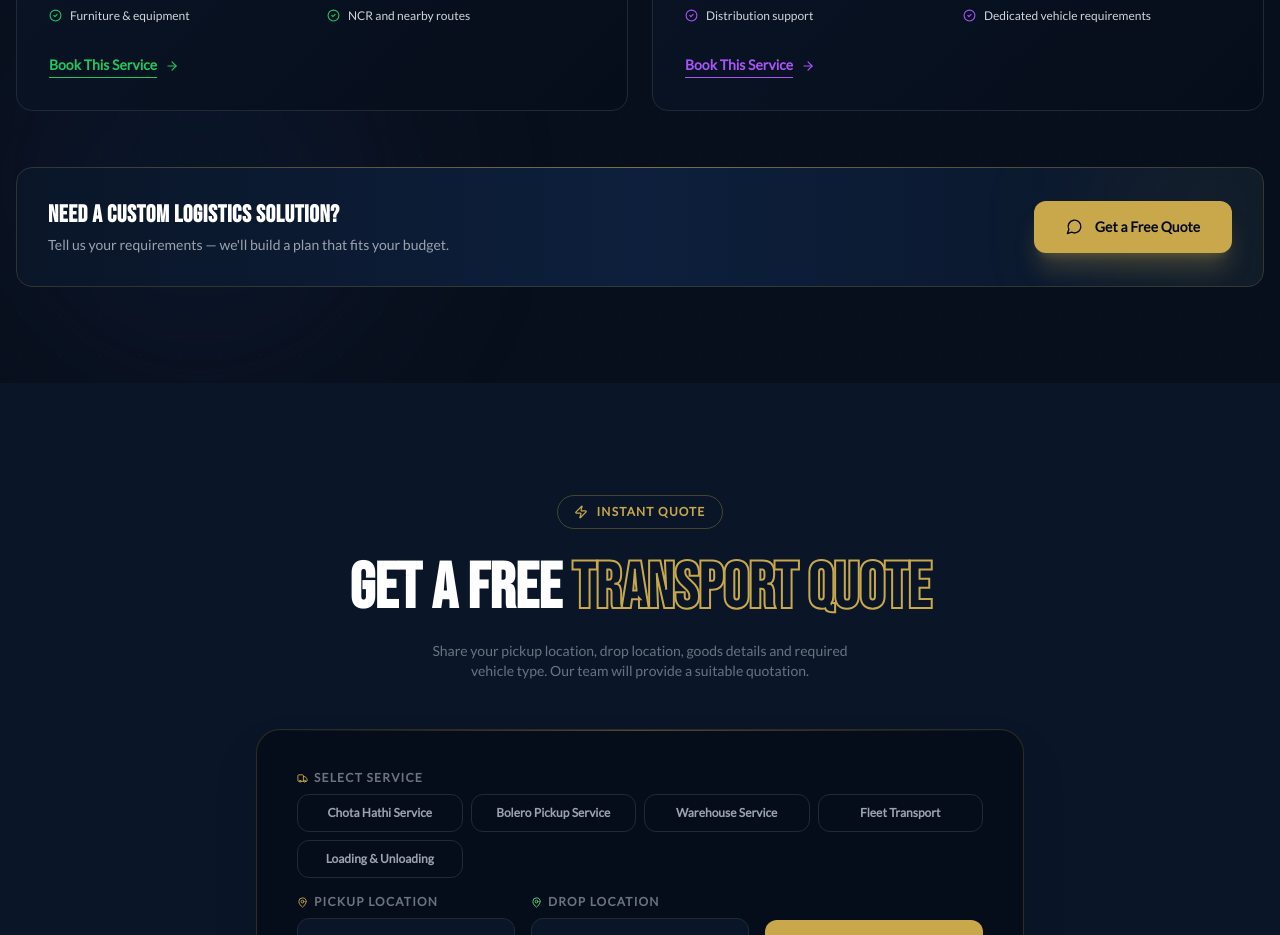
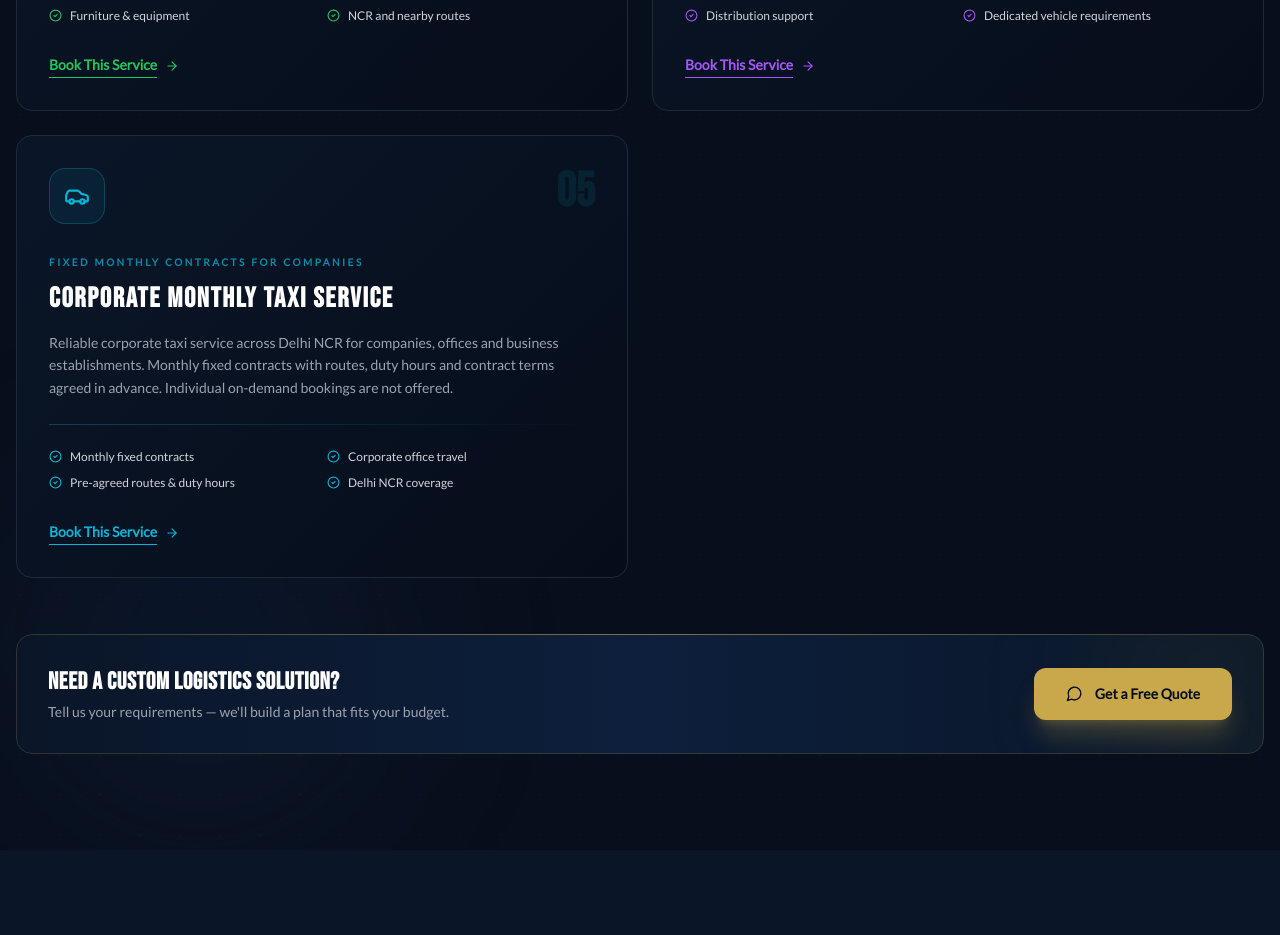
Before and after one commit to singhndls/vs-transport-service, a React (Vite) app: page / in a window 1280 px wide. Shown: the part 2720-3655 px from the top of the page. Built offline with nearby package versions, Linux system fonts and the light colour scheme.

Commit message:
Add Corporate Monthly Taxi Service to ServicesSection
Added a new corporate taxi service entry with details and features.

```diff
--- a/src/components/home/ServicesSection.tsx
+++ b/src/components/home/ServicesSection.tsx
@@ -61,6 +61,24 @@ const services = [
     accentBorder: 'rgba(168,85,247,0.25)',
     accentHover: 'rgba(168,85,247,0.15)',
   },
+  {
+    icon: Car,
+    number: '05',
+    title: 'Corporate Monthly Taxi Service',
+    tagline: 'Fixed Monthly Contracts for Companies',
+    desc: 'Reliable corporate taxi service across Delhi NCR for companies, offices and business establishments. Monthly fixed contracts with routes, duty hours and contract terms agreed in advance. Individual on-demand bookings are not offered.',
+    features: [
+      'Monthly fixed contracts',
+      'Corporate office travel',
+      'Pre-agreed routes & duty hours',
+      'Delhi NCR coverage',
+    ],
+    accentColor: '#06B6D4',
+    accentBg: 'rgba(6,182,212,0.08)',
+    accentBorder: 'rgba(6,182,212,0.25)',
+    accentHover: 'rgba(6,182,212,0.15)',
+  },
+
 ];
 
 export default function ServicesSection() {
```
